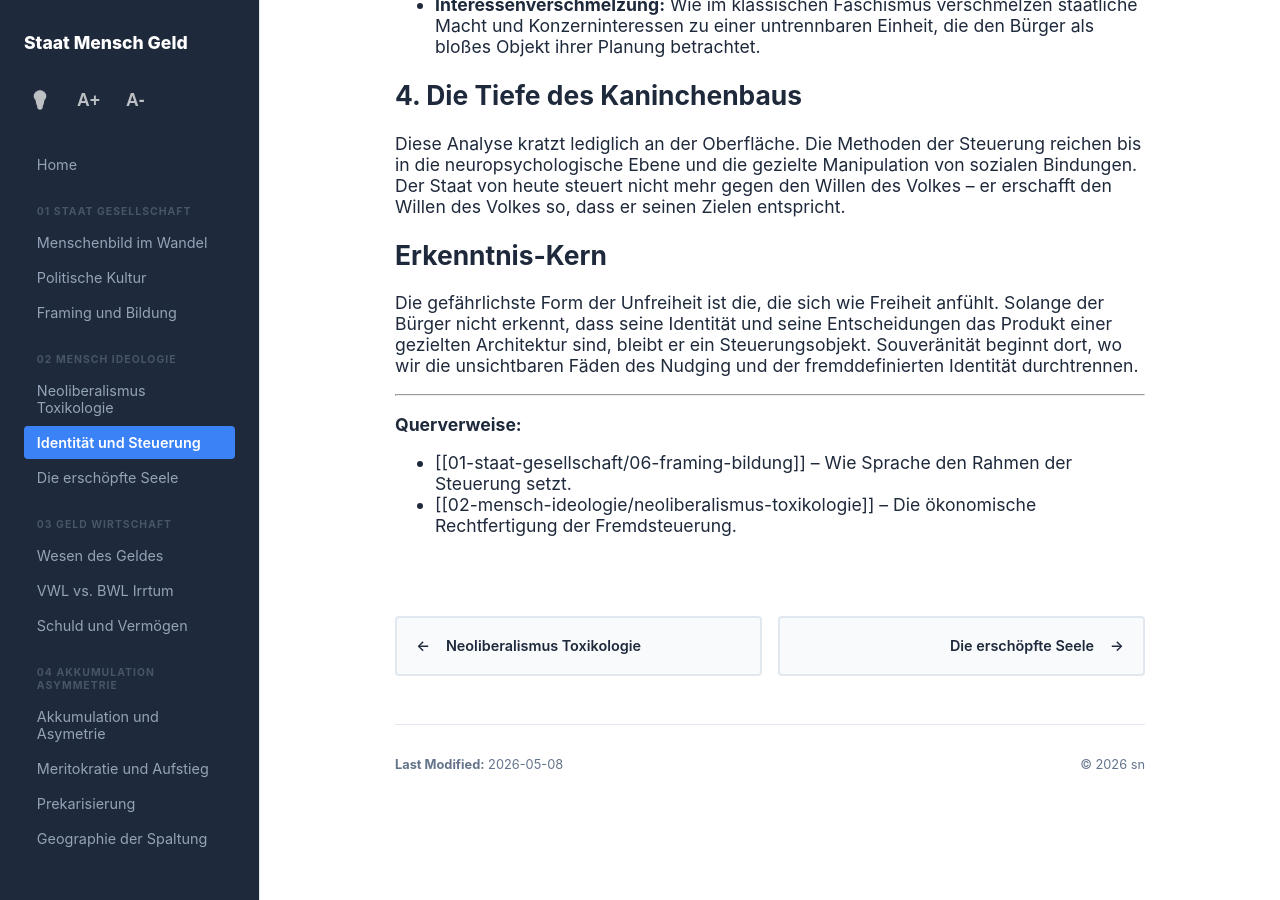
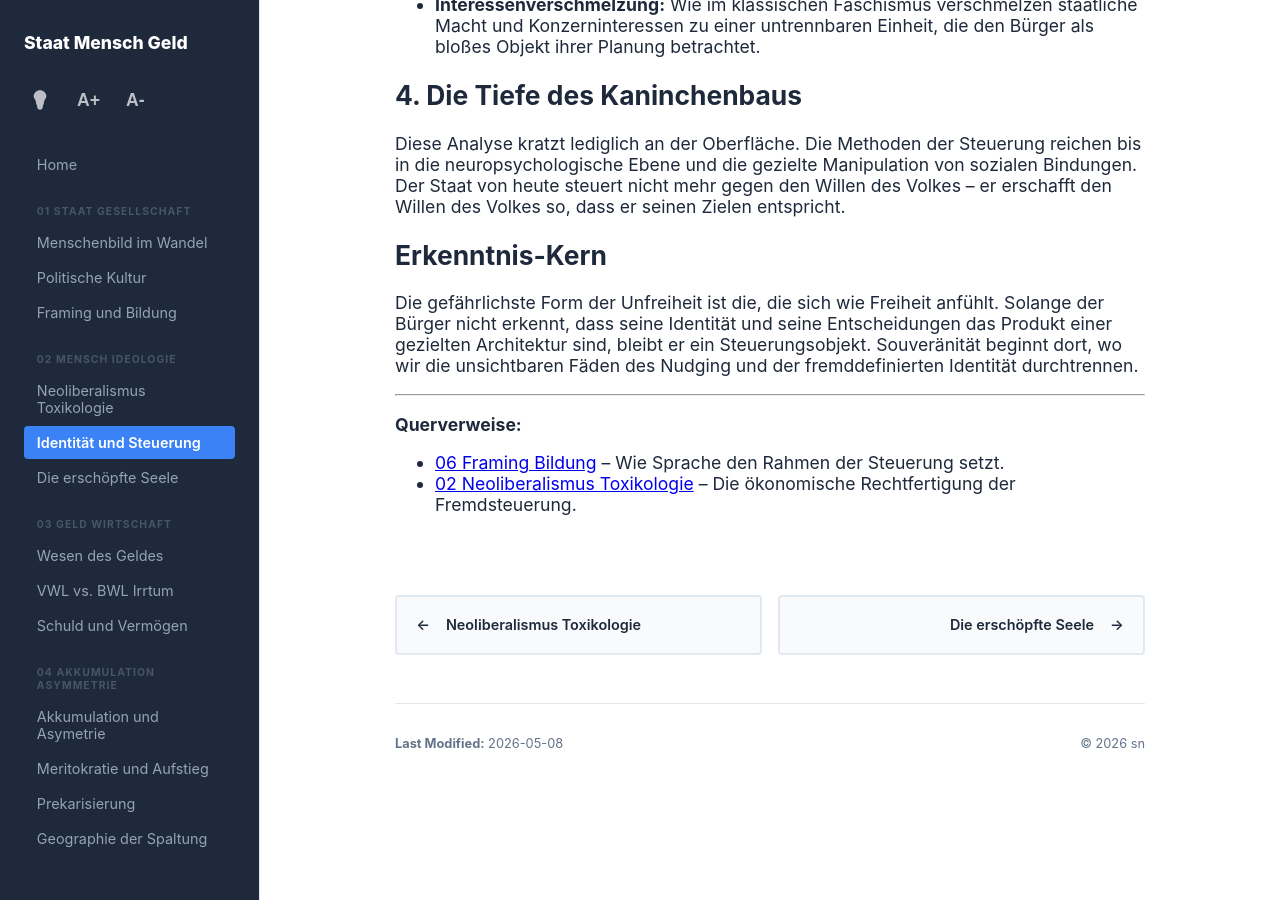
Before and after one commit to texthub/staat-mensch-geld, a Jekyll site: the page built from 02-mensch-ideologie/identitaet-und-steuerung.md, in a window 1280 px wide and 900 px high, scrolled down 1426 px. Built offline with Jekyll 4.4.1, drawn with Linux system fonts in a browser that asks for light colours.

Commit message:
Update identitaet-und-steuerung.md

```diff
--- a/02-mensch-ideologie/identitaet-und-steuerung.md
+++ b/02-mensch-ideologie/identitaet-und-steuerung.md
@@ -43,5 +43,5 @@ Die gefährlichste Form der Unfreiheit ist die, die sich wie Freiheit anfühlt.
 ---
 **Querverweise:**
 
-* [[01-staat-gesellschaft/06-framing-bildung]] – Wie Sprache den Rahmen der Steuerung setzt.
-* [[02-mensch-ideologie/neoliberalismus-toxikologie]] – Die ökonomische Rechtfertigung der Fremdsteuerung.
+* [06 Framing Bildung](/01-staat-gesellschaft/06-framing-bildung) – Wie Sprache den Rahmen der Steuerung setzt.
+* [02 Neoliberalismus Toxikologie](/02-mensch-ideologie/neoliberalismus-toxikologie) – Die ökonomische Rechtfertigung der Fremdsteuerung.
```
